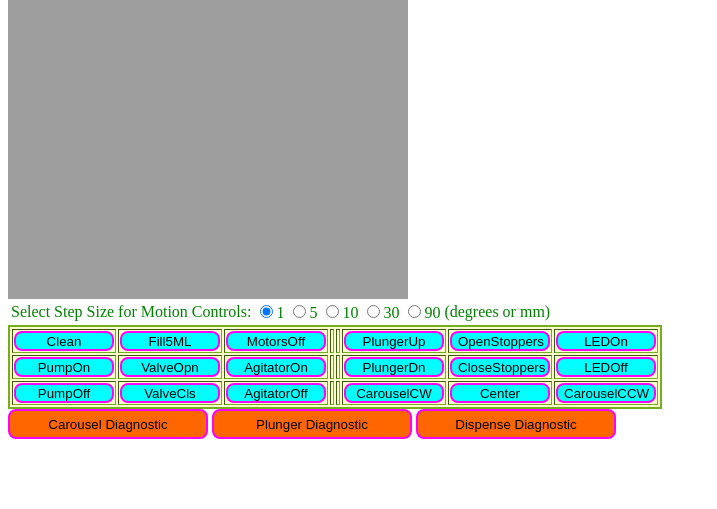
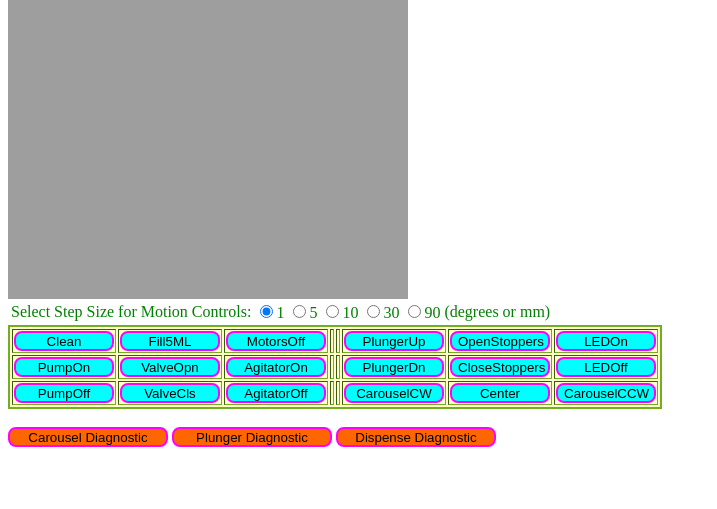
Before and after one commit to percy9427/AutoTester, a Django app: page /control/1 in a window 1280 px wide. Shown: the part 173-682 px from the top of the page, without its empty margins (0-717 px from the left). Run offline with Django 3.2, Linux system fonts and the light colour scheme; a user stored in the database is signed in; data comes from the database, SQL or seed files in the repository; parts of the project's set-up code (start-up, migrations or seed data) failed here and were passed over.

Commit message:
Improve control formatting

```diff
--- a/AutoTester/tester/static/tester/style.css
+++ b/AutoTester/tester/static/tester/style.css
@@ -77,10 +77,10 @@ table {
     border-radius: 8px;
 }
 
-.diagnosticButton {display: inline-block;
+.diagButton {display: inline-block;
 	background-color: #ff6600;
-    width: 200px;
-    height: 30px;
+    width: 160px;
+    height: 20px;
     margin: 0px;
     border: 2px solid #ff00ff;
     border-radius: 8px;
--- a/AutoTester/tester/templates/tester/control.html
+++ b/AutoTester/tester/templates/tester/control.html
@@ -20,36 +20,37 @@
 <div>
 <table border="1" class="controlTable">
 <tr>
-<td><input type='submit' class="controlButton" title="Clean the mixing cylinder" name='button' value='Clean'\' ALIGN=\'Middle Top\' ></td>
-<td><input type='submit' class="controlButton" title="Fill the mixing cylinder to 5ML" name='button' value='Fill5ML'\' ALIGN=\'Middle Top\' ></td>
-<td><input type='submit' class="controlButton" title="Turn all motors off" name='button' value='MotorsOff'\' ALIGN=\'Middle Top\' ></td>
+<td><input type='submit' class="controlButton" title="Clean the mixing cylinder" name='button' value='Clean'></td>
+<td><input type='submit' class="controlButton" title="Fill the mixing cylinder to 5ML" name='button' value='Fill5ML'></td>
+<td><input type='submit' class="controlButton" title="Turn all motors off" name='button' value='MotorsOff'></td>
 <td></td><td></td>
-<td><input type='submit' class="controlButton" title='Moves plunger UP by selected step size (in mm)' name='button' value='PlungerUp'\' ALIGN=\'Middle Top\' ></td>
-<td><input type='submit' class="controlButton" title="Opens the reagent stoppers" name='button' value='OpenStoppers'\' ALIGN=\'Middle Top\' ></td>
-<td><input type='submit' class="controlButton" title="Turn on LEDs" name='button' value='LEDOn'\' ALIGN=\'Middle Top\' ></td>
+<td><input type='submit' class="controlButton" title='Moves plunger UP by selected step size (in mm)' name='button' value='PlungerUp'></td>
+<td><input type='submit' class="controlButton" title="Opens the reagent stoppers" name='button' value='OpenStoppers'></td>
+<td><input type='submit' class="controlButton" title="Turn on LEDs" name='button' value='LEDOn'></td>
 </tr><tr>
-<td><input type='submit' class="controlButton" title="Turn on the pump" name='button' value='PumpOn'\' ALIGN=\'Middle Top\' ></td>
-<td><input type='submit' class="controlButton" title="Open the mixer valve" name='button' value='ValveOpn'\' ALIGN=\'Middle Top\' ></td>
-<td><input type='submit' class="controlButton" title="Start agitation" name='button' value='AgitatorOn'\' ALIGN=\'Middle Top\' ></td>
+<td><input type='submit' class="controlButton" title="Turn on the pump" name='button' value='PumpOn'></td>
+<td><input type='submit' class="controlButton" title="Open the mixer valve" name='button' value='ValveOpn'></td>
+<td><input type='submit' class="controlButton" title="Start agitation" name='button' value='AgitatorOn' ></td>
 <td></td><td></td>
-<td><input type='submit' class="controlButton" title='Moves plunger DOWN by selected step size (in mm)' name='button' value='PlungerDn'\' ALIGN=\'Middle Top\' ></td>
-<td><input type='submit' class="controlButton" title="Closes the reagent stoppers" name='button' value='CloseStoppers'\' ALIGN=\'Middle Top\' ></td>
-<td><input type='submit' class="controlButton" title="Turn off LEDs" name='button' value='LEDOff'\' ALIGN=\'Middle Top\' ></td>
+<td><input type='submit' class="controlButton" title='Moves plunger DOWN by selected step size (in mm)' name='button' value='PlungerDn'></td>
+<td><input type='submit' class="controlButton" title="Closes the reagent stoppers" name='button' value='CloseStoppers'></td>
+<td><input type='submit' class="controlButton" title="Turn off LEDs" name='button' value='LEDOff'></td>
 </tr><tr>
-<td><input type='submit' class="controlButton" title="Turn off the pump" name='button' value='PumpOff'\' ALIGN=\'Middle Top\' ></td>
-<td><input type='submit' class="controlButton" title="Close the mixer valve" name='button' value='ValveCls'\' ALIGN=\'Middle Top\' ></td>
-<td><input type='submit' class="controlButton" title="Stop agitation" name='button' value='AgitatorOff'\' ALIGN=\'Middle Top\' ></td>
+<td><input type='submit' class="controlButton" title="Turn off the pump" name='button' value='PumpOff'></td>
+<td><input type='submit' class="controlButton" title="Close the mixer valve" name='button' value='ValveCls'></td>
+<td><input type='submit' class="controlButton" title="Stop agitation" name='button' value='AgitatorOff'></td>
 <td></td><td></td>
-<td><input type='submit' class="controlButton" title='Rotate Clockwise by selected step size (degrees)' name='button' value='CarouselCW'\' ALIGN=\'Middle Top\' ></td>
-<td><input type='submit' class="controlButton" title='Center the reagent automatically' name='button' value='Center'\' ALIGN=\'Middle Top\' ></td>
-<td><input type='submit' class="controlButton" title='Rotate CounterClockwise by selected step size (degrees)' name='button' value='CarouselCCW'\' ALIGN=\'Middle Top\' ></td>
+<td><input type='submit' class="controlButton" title='Rotate Clockwise by selected step size (degrees)' name='button' value='CarouselCW'></td>
+<td><input type='submit' class="controlButton" title='Center the reagent automatically' name='button' value='Center' ALIGN='Middle Top' ></td>
+<td><input type='submit' class="controlButton" title='Rotate CounterClockwise by selected step size (degrees)' name='button' value='CarouselCCW'></td>
 </tr>
 </table>
 </div>
+<br>
 <div>
-<input type='submit' class="diagnosticButton" title='Exercise plunger rotation' name='diag-button' value='Carousel Diagnostic'\' ALIGN=\'Middle Top\' >
-<input type='submit' class="diagnosticButton" title='Exercise opening and closing the stoppers' name='diag-button' value='Plunger Diagnostic'\' ALIGN=\'Middle Top\' >
-<input type='submit' class="diagnosticButton" title='Exercise drop dispensing from slot A' name='diag-button' value='Dispense Diagnostic'\' ALIGN=\'Middle Top\' >
+<input type='submit' class="diagButton" title='Exercise plunger rotation' name='diag-button' value='Carousel Diagnostic'>
+<input type='submit' class="diagButton" title='Exercise opening and closing the stoppers' name='diag-button' value='Plunger Diagnostic'>
+<input type='submit' class="diagButton" title='Exercise drop dispensing from slot A' name='diag-button' value='Dispense Diagnostic'>
 </div>
 </form>
 {% endblock %}
```
